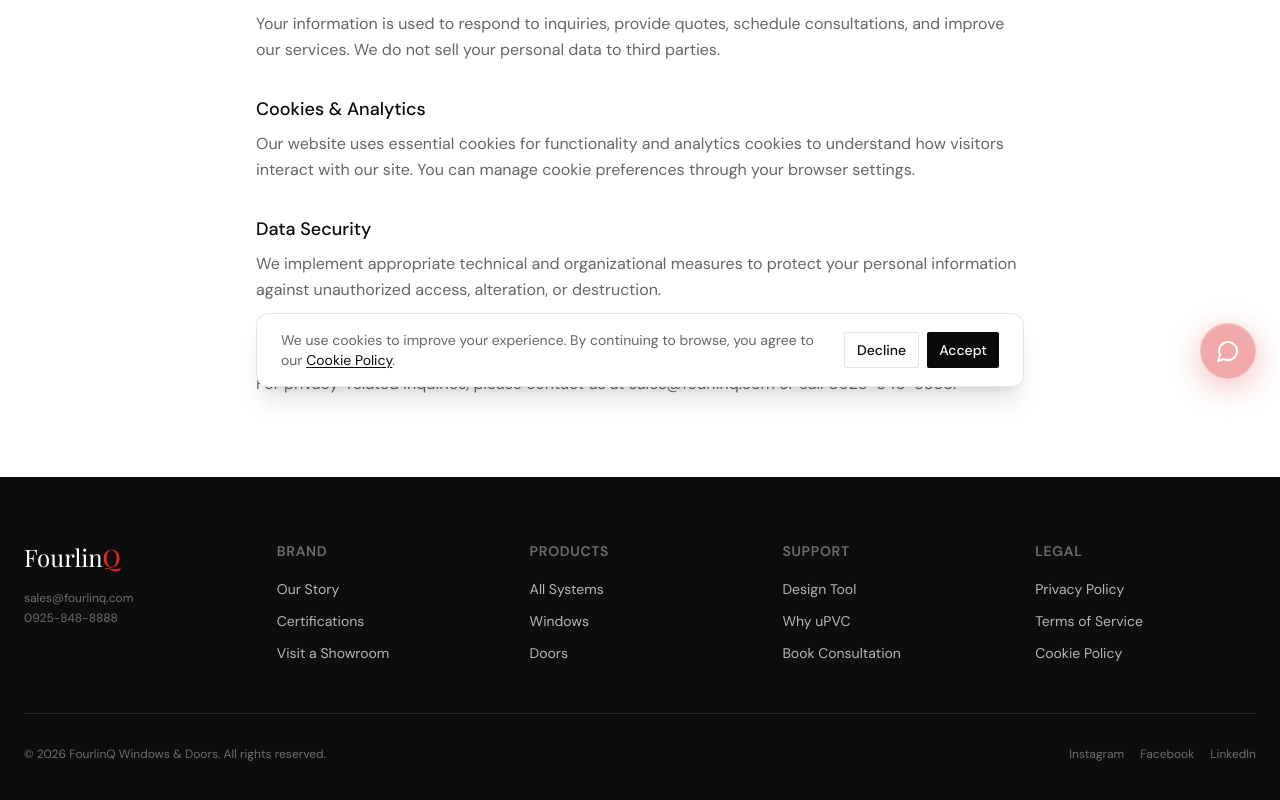
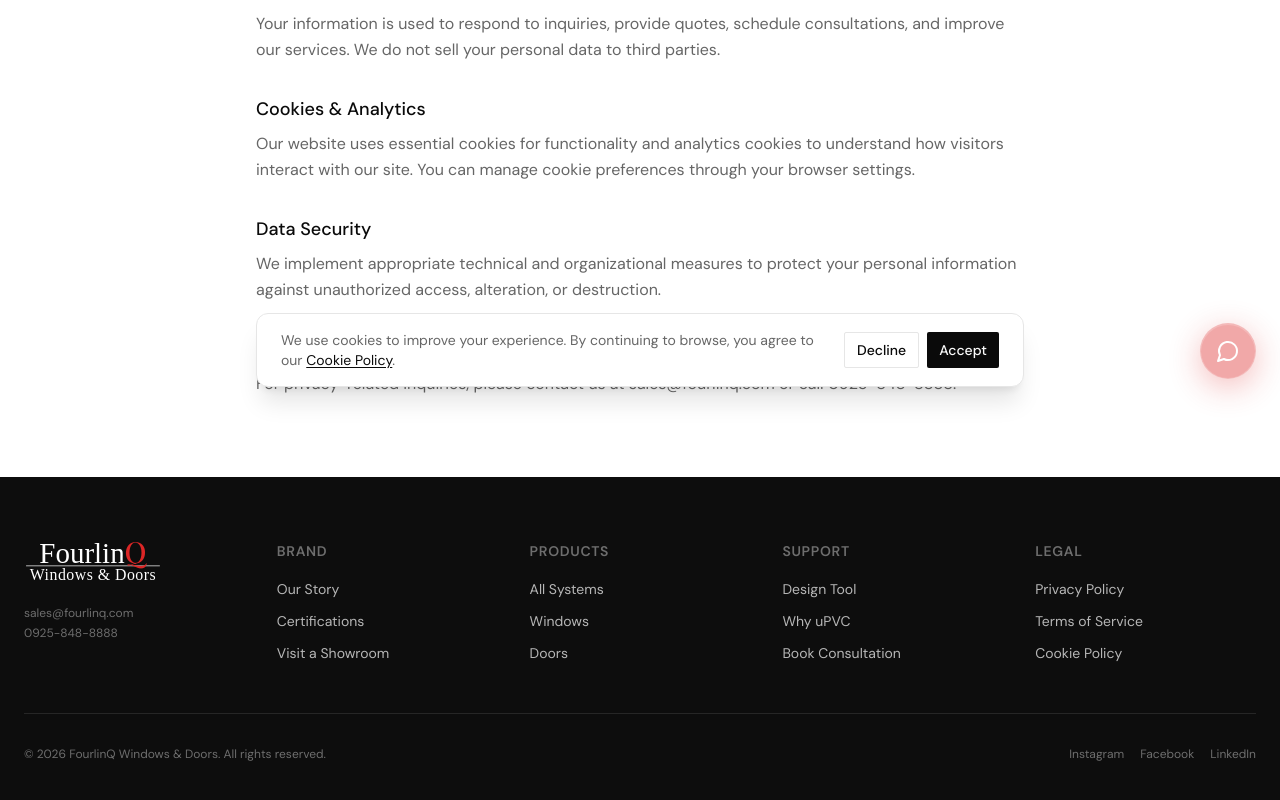
Before and after one commit to advo-ph/fourlinq, a React (Vite) app: page /legal in a window 1280 px wide. Shown: the part 397-1197 px from the top of the page. Built offline with nearby package versions, Linux system fonts and the light colour scheme; the HTML template or start-up script is replaced by a standard one.

Commit message:
fix: use full Logo component in footer (with line + Windows & Doors subtitle)
Co-Authored-By: Claude Opus 4.6 (1M context) <noreply@anthropic.com>

```diff
--- a/src/components/layout/Footer.tsx
+++ b/src/components/layout/Footer.tsx
@@ -1,5 +1,6 @@
 import { Link } from "react-router-dom";
 import { CONTACT } from "@/data/fourlinq-data";
+import Logo from "@/components/shared/Logo";
 
 const footerLinks = {
   Brand: [
@@ -31,9 +32,8 @@ const Footer = () => {
         <div className="grid grid-cols-2 md:grid-cols-5 gap-8">
           {/* Logo */}
           <div className="col-span-2 md:col-span-1">
-            <Link to="/" className="inline-block mb-4" style={{ fontFamily: "'Playfair Display', serif" }}>
-              <span className="text-2xl text-white">Fourlin</span>
-              <span className="text-2xl text-accent font-medium">Q</span>
+            <Link to="/" className="inline-block mb-4">
+              <Logo variant="light" className="h-10" />
             </Link>
             <p className="text-xs text-white/40 leading-relaxed">
               {CONTACT.email}<br />
```
